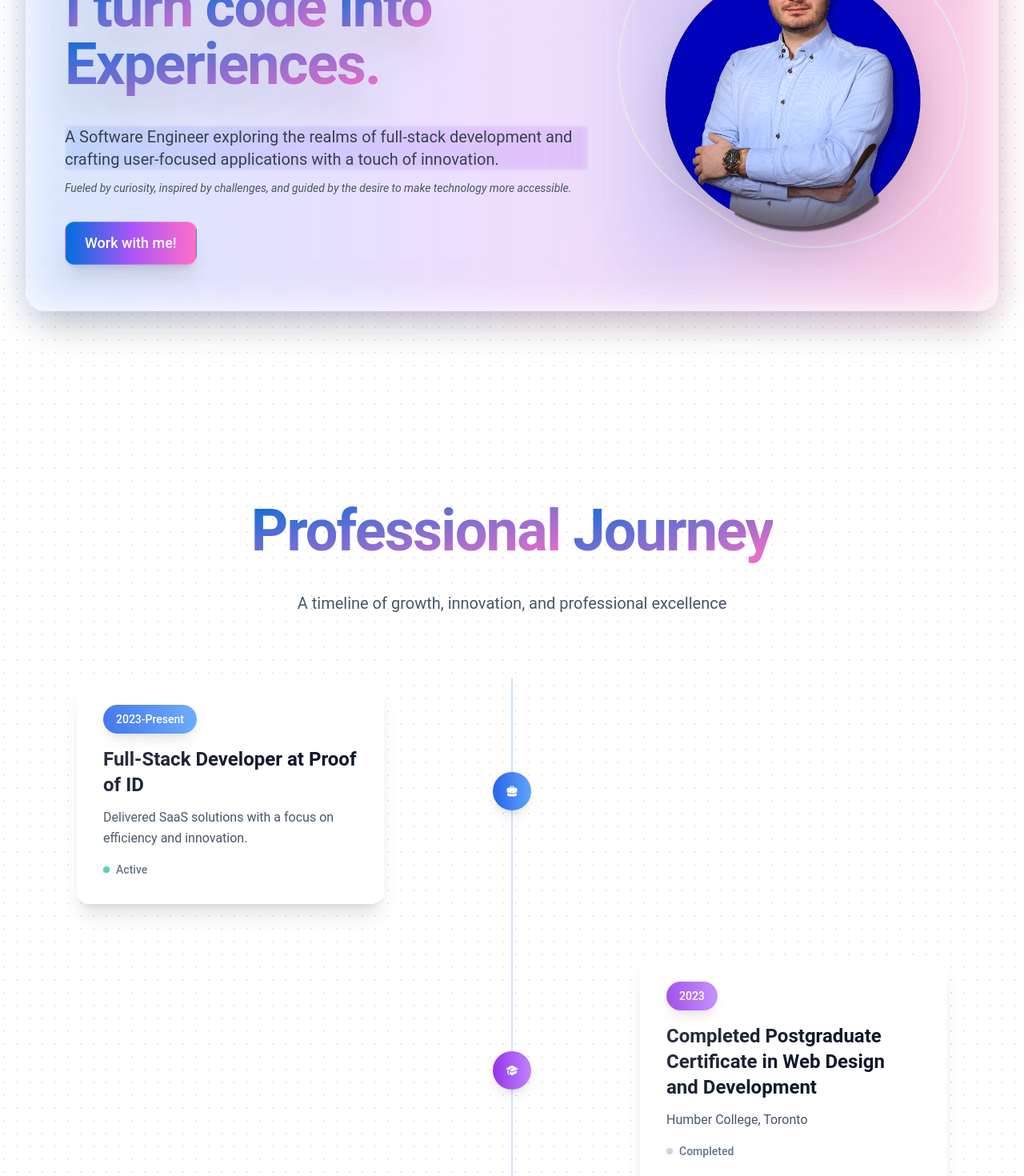
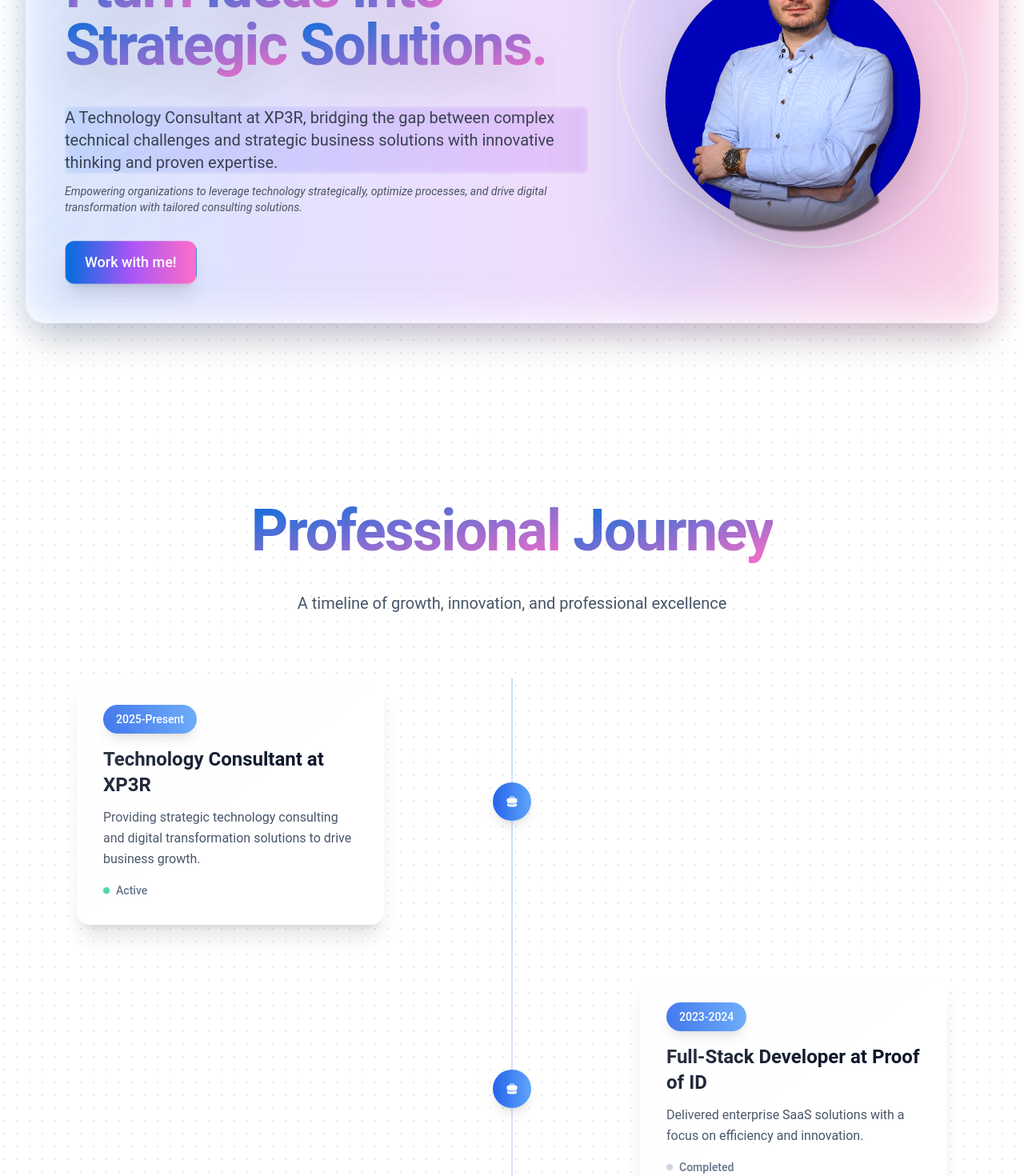
Before and after one commit to egerges/personal-website, a Next.js app: page / in a window 1280 px wide. Shown: the part 300-1770 px from the top of the page at 80% size. Built offline with nearby package versions, Linux system fonts and the light colour scheme.

Commit message:
Update website content for consultant role at XP3R

```diff
--- a/app/layout.tsx
+++ b/app/layout.tsx
@@ -11,11 +11,11 @@ import { Suspense } from "react";
 import Loader from "@/components/Loader";
 
 export const metadata: Metadata = {
-  title: "Elio Gerges - Software Engineer",
+  title: "Elio Gerges - Technology Consultant",
   description: `Hey, I'm Elio! I turn code into Experiences.
                 Fueled by curiosity, inspired by challenges, and guided by the desire
                 to make technology more accessible.
-                A Software Engineer exploring the realms of full-stack development and crafting user-focused applications with a touch of innovation.`,
+                A Technology Consultant at XP3R exploring strategic solutions and crafting business-focused innovations.`,
 };
 
 export default function RootLayout({
--- a/components/FeatureSection.tsx
+++ b/components/FeatureSection.tsx
@@ -103,9 +103,9 @@ export const FeatureSection: React.FC = () => {
             animate={{ opacity: 1, y: 0 }}
             transition={{ duration: 0.8, delay: 0.3 }}
           >
-            Every project is a story, and every story leaves an impact. Here are the solutions
-            I&apos;ve crafted—each one blending creativity, technical expertise, and a drive to deliver
-            meaningful results.
+            Every client engagement tells a story of transformation. Here are the strategic solutions
+            I&apos;ve delivered—each one combining technical expertise, business acumen, and innovative
+            thinking to drive meaningful results.
           </motion.p>
         </motion.div>
 
--- a/components/Hero.tsx
+++ b/components/Hero.tsx
@@ -128,7 +128,7 @@ const Hero: React.FC = () => {
           className="flex-1 text-center lg:text-left relative z-10 order-2 lg:order-1 max-w-none lg:max-w-2xl"
         >
           <h1 className="text-2xl sm:text-3xl md:text-4xl lg:text-5xl xl:text-6xl font-extrabold bg-clip-text text-transparent bg-gradient-to-r from-[var(--blue-primary)] via-purple-500 to-[var(--pink-primary)] drop-shadow-2xl leading-tight">
-            <TextGeneratedEffect words="Hey, I'm Elio! \n I turn code into Experiences."/>
+            <TextGeneratedEffect words="Hey, I'm Elio! \n I turn Ideas into Strategic Solutions."/>
           </h1>
           <motion.p
             className="mt-4 sm:mt-6 text-sm sm:text-base lg:text-lg xl:text-xl text-gray-700 backdrop-blur-sm leading-relaxed"
@@ -136,9 +136,8 @@ const Hero: React.FC = () => {
             animate={{ opacity: 1 }}
             transition={{ duration: 0.8, delay: 0.6 }}
           >
-            A Software Engineer exploring the realms of full-stack
-            development and crafting user-focused applications with a touch of
-            innovation.
+            A Technology Consultant at XP3R, bridging the gap between complex technical challenges
+            and strategic business solutions with innovative thinking and proven expertise.
           </motion.p>
           <motion.p
             className="mt-2 sm:mt-3 text-xs sm:text-sm italic text-gray-600 leading-relaxed"
@@ -146,8 +145,8 @@ const Hero: React.FC = () => {
             animate={{ opacity: 1 }}
             transition={{ duration: 0.8, delay: 0.8 }}
           >
-            Fueled by curiosity, inspired by challenges, and guided by the desire
-            to make technology more accessible.
+            Empowering organizations to leverage technology strategically, optimize processes,
+            and drive digital transformation with tailored consulting solutions.
           </motion.p>
 
           {/* Buttons */}
--- a/components/SkillsSection.tsx
+++ b/components/SkillsSection.tsx
@@ -110,8 +110,8 @@ export const SkillsSection: React.FC = () => {
             animate={{ opacity: 1, y: 0 }}
             transition={{ duration: 0.8, delay: 0.3 }}
           >
-            Behind every great project is a well-equipped toolbox. Here’s a look at the skills
-            and technologies I’ve honed to turn ideas into functional, impactful solutions.
+            Behind every successful consultation is a comprehensive toolkit. Here&apos;s a look at the technologies
+            and methodologies I leverage to deliver strategic, impactful solutions for my clients.
           </motion.p>
         </motion.div>
 
--- a/components/SnapshotSection.tsx
+++ b/components/SnapshotSection.tsx
@@ -15,11 +15,18 @@ import Button from "@components/Button";
 const SnapshotSection: React.FC = () => {
   const milestones = [
     {
-      year: "2023-Present",
-      title: "Full-Stack Developer at Proof of ID",
-      description: "Delivered SaaS solutions with a focus on efficiency and innovation.",
+      year: "2025-Present",
+      title: "Technology Consultant at XP3R",
+      description: "Providing strategic technology consulting and digital transformation solutions to drive business growth.",
       type: "work",
       status: "active"
+    },
+    {
+      year: "2023-2024",
+      title: "Full-Stack Developer at Proof of ID",
+      description: "Delivered enterprise SaaS solutions with a focus on efficiency and innovation.",
+      type: "work",
+      status: "completed"
     },
     {
       year: "2023",
```
